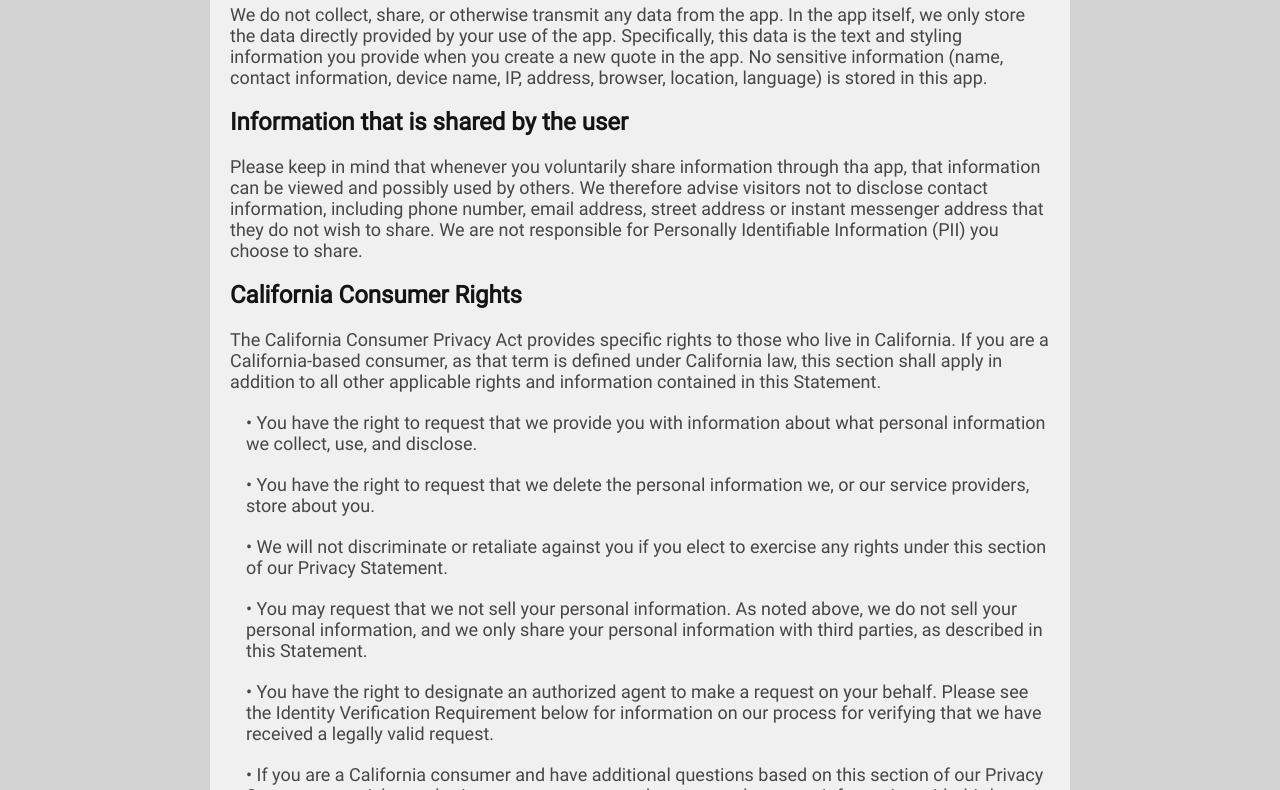
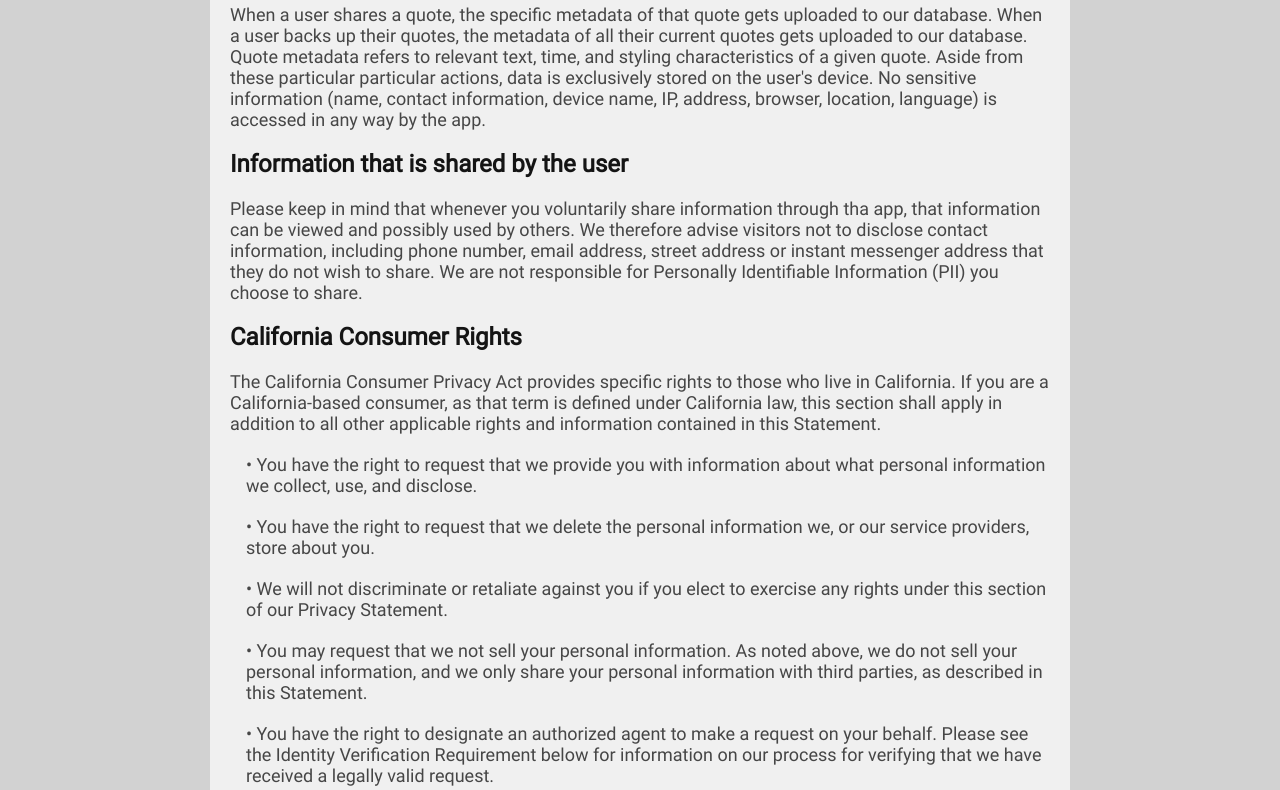
Before and after one commit to mattperls-code-apps/quote-it-app-support, a plain HTML site: page privacy-policy.html in a window 1280 px wide. Shown: the part 612-1402 px from the top of the page. Drawn offline with Linux system fonts and the light colour scheme.

Commit message:
Update privacy-policy.html

```diff
--- a/privacy-policy.html
+++ b/privacy-policy.html
@@ -37,10 +37,11 @@
             </div>
             <div class="content-subheader">What data do we collect from the people who visit our App?</div>
             <div class="content-normal">
-                We do not collect, share, or otherwise transmit any data from the app.
-                In the app itself, we only store the data directly provided by your use of the app.
-                Specifically, this data is the text and styling information you provide when you create a new quote in the app.
-                No sensitive information (name, contact information, device name, IP, address, browser, location, language) is stored in this app.
+                When a user shares a quote, the specific metadata of that quote gets uploaded to our database.
+                When a user backs up their quotes, the metadata of all their current quotes gets uploaded to our database.
+                Quote metadata refers to relevant text, time, and styling characteristics of a given quote.
+                Aside from these particular particular actions, data is exclusively stored on the user's device.
+                No sensitive information (name, contact information, device name, IP, address, browser, location, language) is accessed in any way by the app.
             </div>
             <div class="content-subheader">Information that is shared by the user</div>
             <div class="content-normal">
@@ -227,7 +228,7 @@
                 If you would like to contact us to understand more about this Policy or wish to contact us concerning any matter relating to individual rights and your Personal Information, you can email us directly at <a class="content-link" href="mailto:quoteit.app.help@gmail.com" target="_blank">quoteit.app.help@gmail.com</a>.
             </div>
             <div class="content-normal">
-                This document was last updated on June 9, 2022.
+                This document was last updated on November 24, 2024.
             </div>
         </div>
     </body>
```
